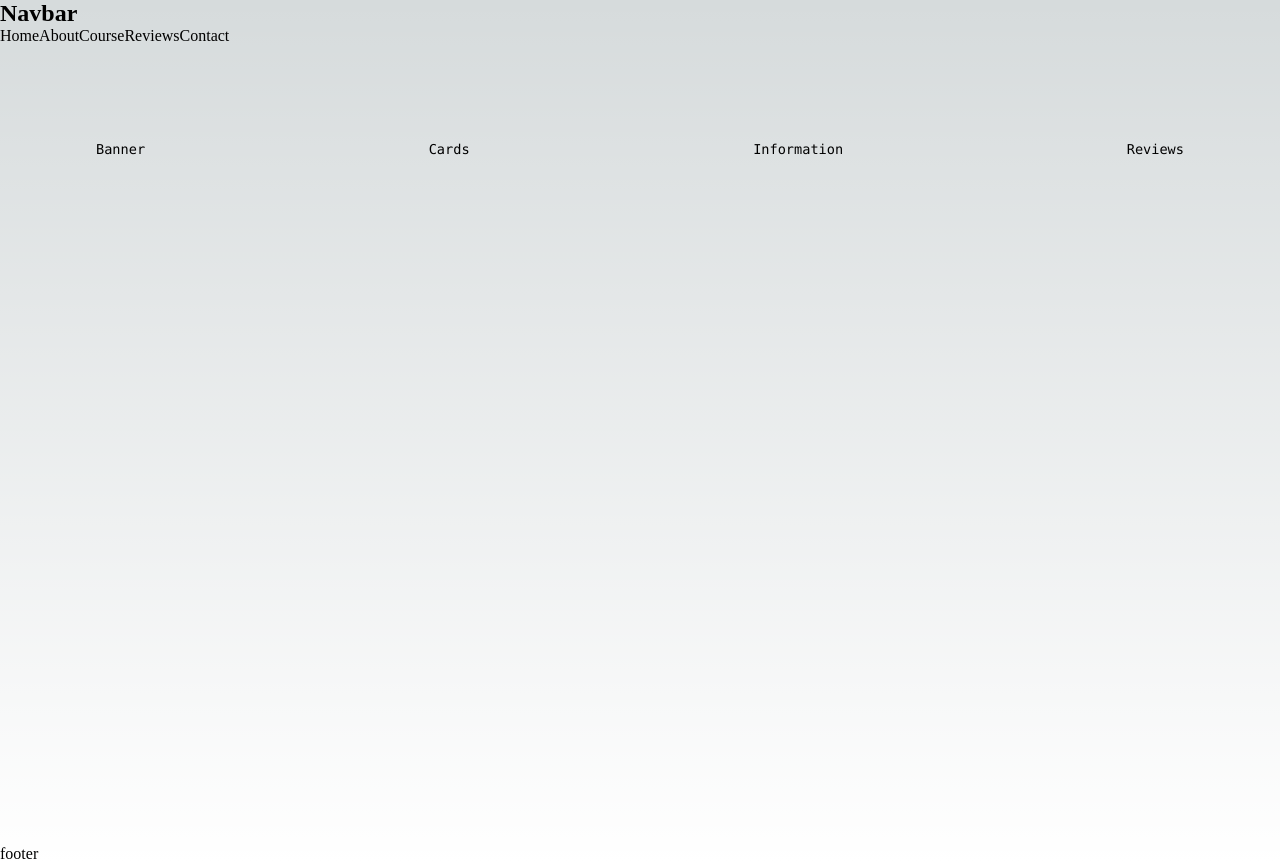
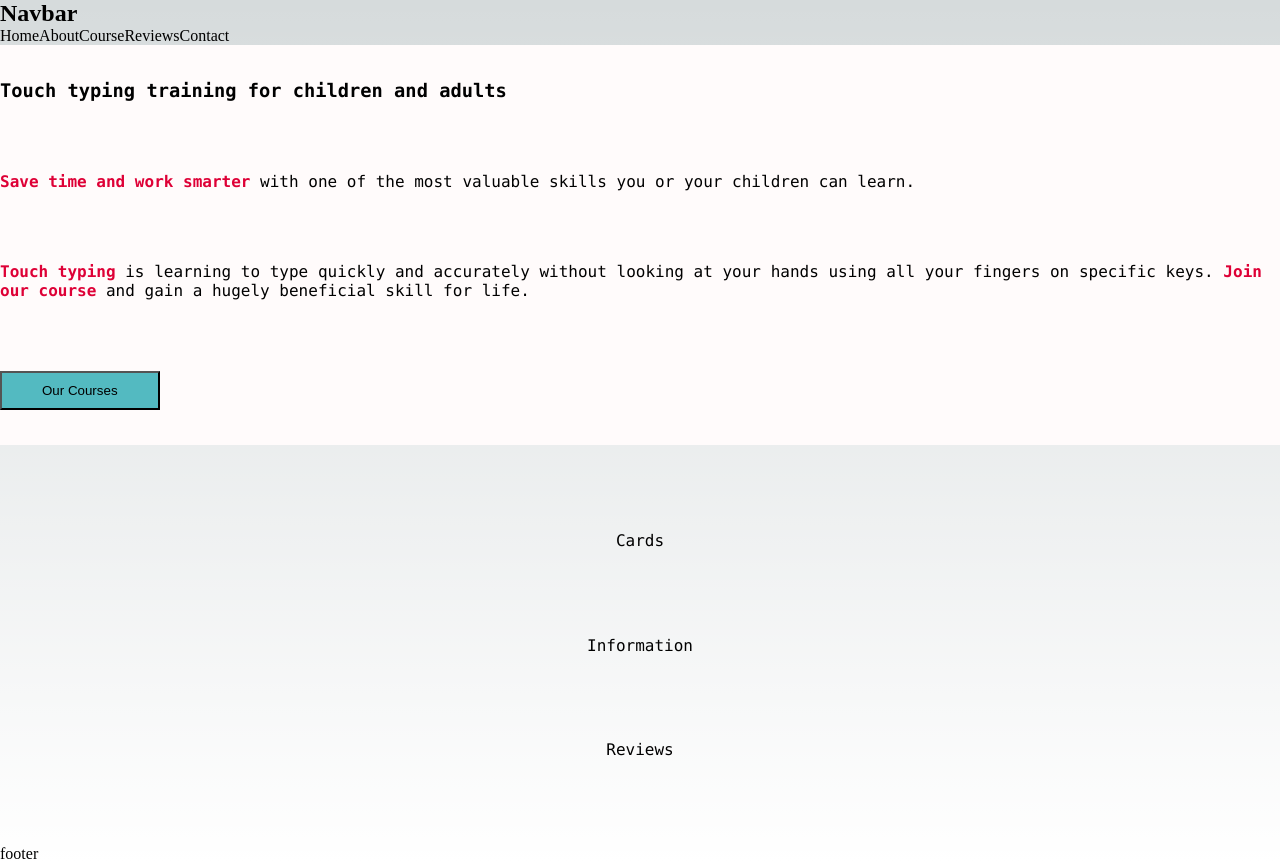
Before and after one commit to crnel179/touch_typing_app, a Next.js app: page / in a window 1280 px wide. Built offline with nearby package versions, Linux system fonts and the light colour scheme.

Commit message:
banner component

```diff
--- /dev/null
+++ b/components/Banner.js
@@ -0,0 +1,26 @@
+import React from 'react';
+import styles from '../src/styles/Banner.module.css';
+
+const Banner = () => {
+    return (
+        <div className={styles.banner_comp}>
+            <h3>Touch typing training for children and adults</h3>
+            <p>
+                <span className={styles.banner_span}>
+                    Save time and work smarter
+                </span> with one of the most valuable skills you or your children can
+                learn.
+            </p>
+            <p>
+                <span className={styles.banner_span}>Touch typing</span> is
+                learning to type quickly and accurately without looking at your
+                hands using all your fingers on specific keys.
+                <span className={styles.banner_span}> Join our course</span> and
+                gain a hugely beneficial skill for life.
+            </p>
+            <button className={styles.banner_btn}>Our Courses</button>
+        </div>
+    );
+};
+
+export default Banner;
--- /dev/null
+++ b/components/Cards.js
@@ -0,0 +1,7 @@
+import React from 'react';
+
+const Cards = () => {
+    return <div>Cards</div>;
+};
+
+export default Cards;
--- /dev/null
+++ b/components/Information.js
@@ -0,0 +1,9 @@
+import React from 'react'
+
+const Information = () => {
+  return (
+    <div>Information</div>
+  )
+}
+
+export default Information
--- /dev/null
+++ b/components/Reviews.js
@@ -0,0 +1,9 @@
+import React from 'react'
+
+const Reviews = () => {
+  return (
+    <div>Reviews</div>
+  )
+}
+
+export default Reviews
--- a/src/pages/index.js
+++ b/src/pages/index.js
@@ -1,5 +1,9 @@
 import Head from 'next/head';
 import styles from '@/styles/Home.module.css';
+import Cards from '../../components/Cards';
+import Banner from '../../components/Banner';
+import Information from '../../components/Information';
+import Reviews from '../../components/Reviews';
 
 export default function Home() {
     return (
@@ -17,11 +21,20 @@ export default function Home() {
                 <link rel='icon' href='/favicon.ico' />
             </Head>
             <main className={styles.main}>
-                <div className={styles.description}>
-                    <div className={styles.banner}>Banner</div>
-                    <div className={styles.cards}>Cards</div>
-                    <div className={styles.info}>Information</div>
-                    <div className={styles.reviews}>Reviews</div>
+                <div className={styles.banner}>
+                    <Banner />
+                </div>
+                <div className={styles.cards}>
+                    <Cards />
+                </div>
+                <div className={styles.info}>
+                    <Information />
+                </div>
+                <div className={styles.reviews}>
+                    <Reviews />
+                </div>
+                <div className={styles.banner_img}>
+
                 </div>
             </main>
         </>
--- /dev/null
+++ b/src/styles/Banner.module.css
@@ -0,0 +1,22 @@
+.banner_comp {
+    display: flex;
+    flex-direction: column;
+    justify-content: space-around;
+    background-color: #fffbfb;
+    height: 50vh;
+}
+
+.banner_btn {
+    background-color: #53bac1;
+    width: fit-content;
+    padding: 10px 40px;
+}
+
+.banner_span {
+    color: #de0036;
+    font-weight: bold;
+}
+
+.banner_img {
+    width: auto;
+}
--- a/src/styles/Home.module.css
+++ b/src/styles/Home.module.css
@@ -3,8 +3,9 @@
     flex-direction: column;
     justify-content: space-between;
     align-items: center;
-  padding: 6rem;
     min-height: 100vh;
+    width: 100%;
+    font-family: var(--font-mono);
 }
 
 .description {
@@ -32,6 +33,10 @@
     background-color: rgba(var(--callout-rgb), 0.5);
     border: 1px solid rgba(var(--callout-border-rgb), 0.3);
     border-radius: var(--border-radius);
+}
+
+.banner {
+    width: 100%;
 }
 
 .code {
--- a/src/styles/globals.css
+++ b/src/styles/globals.css
@@ -3,7 +3,7 @@
   --border-radius: 12px;
   --font-mono: ui-monospace, Menlo, Monaco, 'Cascadia Mono', 'Segoe UI Mono',
     'Roboto Mono', 'Oxygen Mono', 'Ubuntu Monospace', 'Source Code Pro',
-    'Fira Mono', 'Droid Sans Mono', 'Courier New', monospace;
+    'Fira Mono', 'Droid Sans Mono', 'Courier New', monospace, Mulish;
 
   --foreground-rgb: 0, 0, 0;
   --background-start-rgb: 214, 219, 220;
```
Also changed, not shown: components/BannerImg.js (added, +18 -0 lines), public/banner_img.jpg (added). Lines whose indentation alone changed are shown as unchanged.
